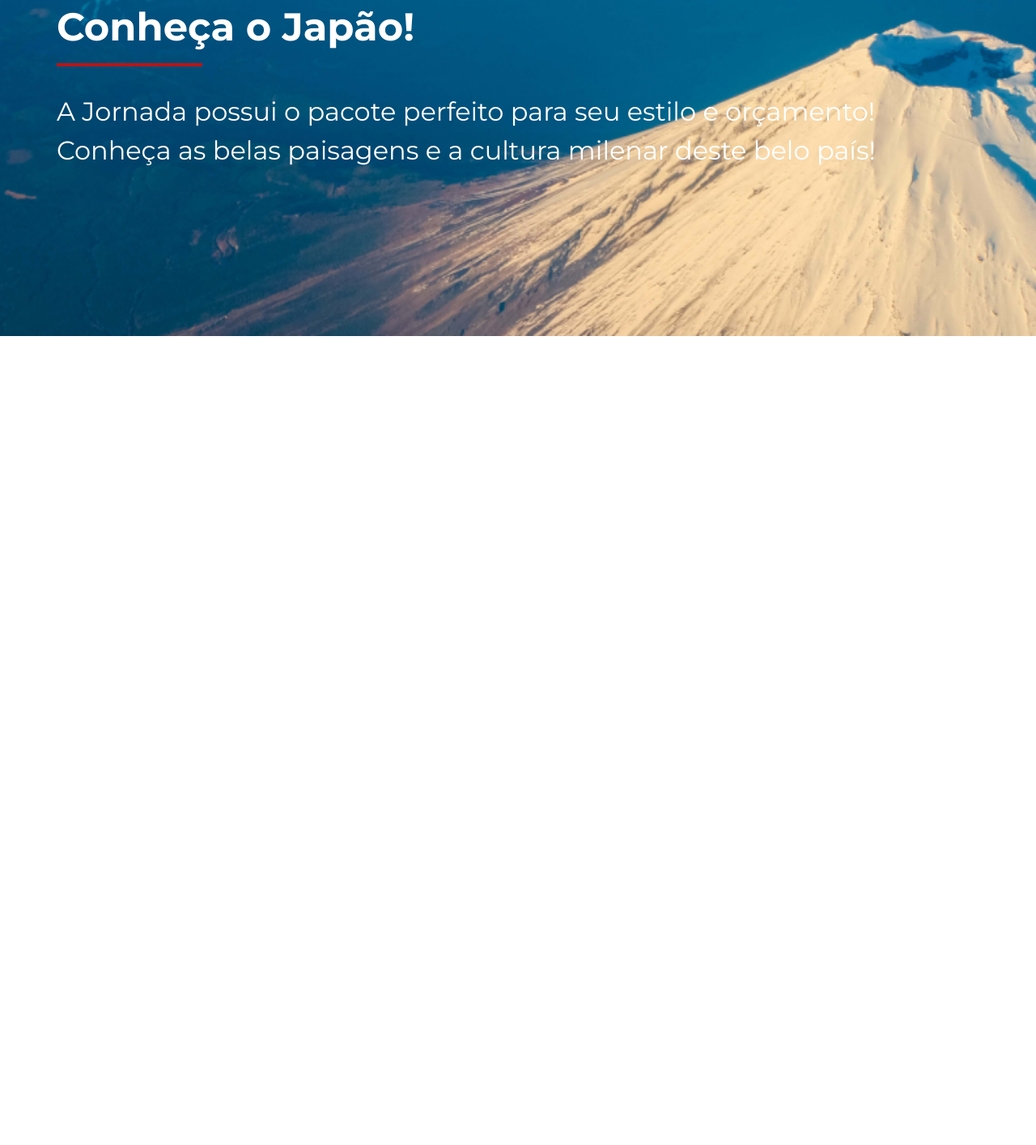
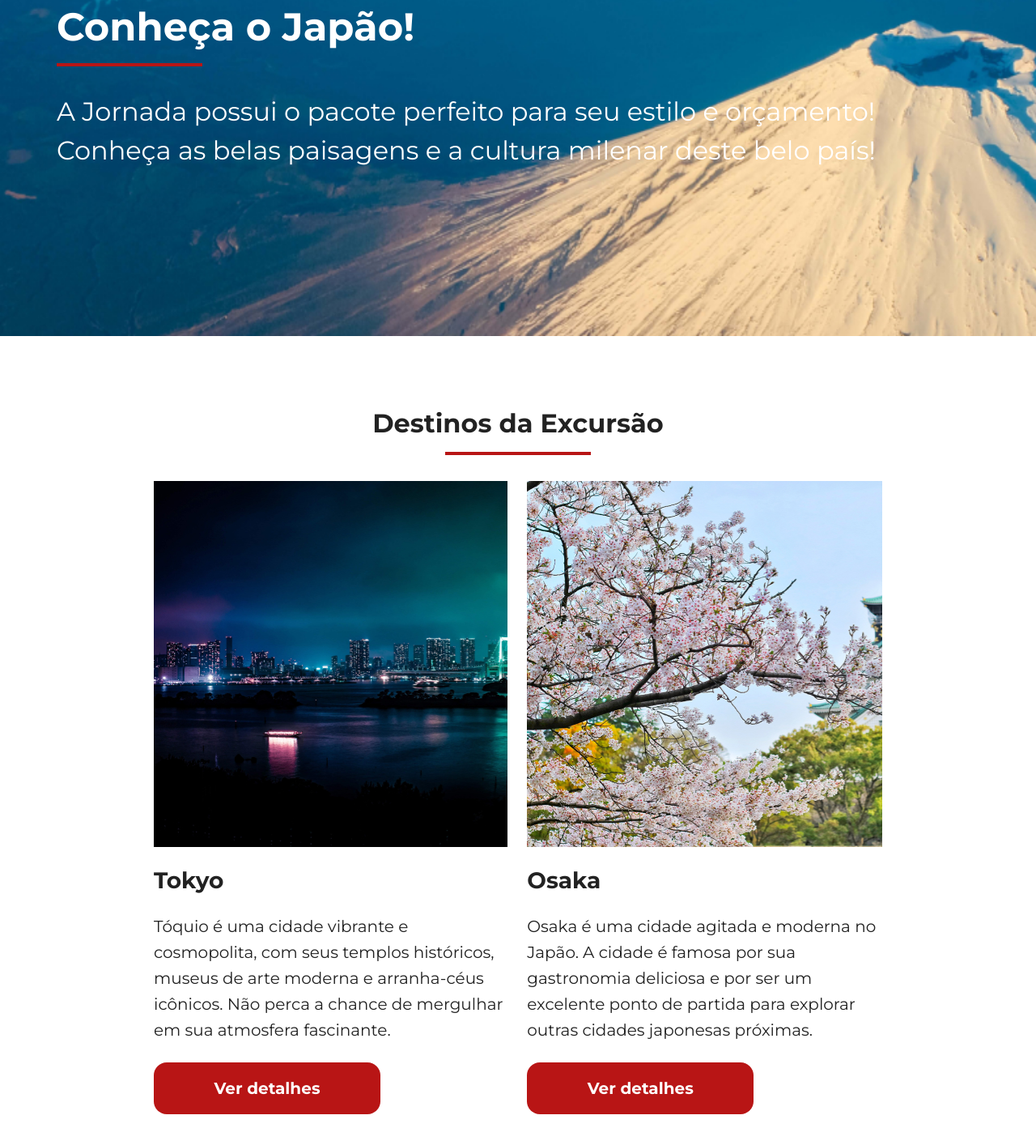
Before and after one commit to juliocreis/jornada-viagens, a plain HTML site: page pacotes.html in a window 1280 px wide. Shown: the part 342-1756 px from the top of the page at 81% size. Before the commit the page ends 800 px from the top, so only its background shows below. Drawn offline with Linux system fonts and the light colour scheme.

Commit message:
Cria estrutura da secao de destinos

```diff
--- a/css/hero.css
+++ b/css/hero.css
@@ -31,6 +31,7 @@
   background-position: center;
   padding: 85px 24px;
   box-sizing: border-box;
+  margin-bottom: 88px;
 }
 
 .hero-img-pacotes.monte h1 {
@@ -114,6 +115,7 @@
     background-size: cover;
     background-position: center;
     padding: 160px 742px 160px 120px;
+    margin-bottom: 104px;
   }
 
   .hero h2 {
--- a/pacotes.html
+++ b/pacotes.html
@@ -43,7 +43,11 @@
               >
             </li>
             <li>
-              <a href="contatos.html" target="_blank" title="Acessar Contatos" class="link"
+              <a
+                href="contatos.html"
+                target="_blank"
+                title="Acessar Contatos"
+                class="link"
                 >Contato</a
               >
             </li>
@@ -53,13 +57,67 @@
     </header>
 
     <main>
-        <section class="hero">
-            <div class="hero-img-pacotes monte">
-                <h1>Conheça o Japão!</h1>
-                <hr>
-                <p>A Jornada possui o pacote perfeito para seu estilo e orçamento! Conheça as belas paisagens e a  cultura milenar deste belo país!</p>
-            </div>
-        </section>
+      <section class="hero">
+        <div class="hero-img-pacotes monte">
+          <h1>Conheça o Japão!</h1>
+          <hr />
+          <p>
+            A Jornada possui o pacote perfeito para seu estilo e orçamento!
+            Conheça as belas paisagens e a cultura milenar deste belo país!
+          </p>
+        </div>
+      </section>
+
+      <section class="destinations">
+        <div class="section-title">
+          <h2>Destinos da Excursão</h2>
+          <hr />
+        </div>
+
+        <div class="destination-items">
+          <article class="item tokyo">
+            <header>
+              <div class="destination-img"></div>
+              <h3>Tokyo</h3>
+            </header>
+            <p>
+              Tóquio é uma cidade vibrante e cosmopolita, com seus templos
+              históricos, museus de arte moderna e arranha-céus icônicos. Não
+              perca a chance de mergulhar em sua atmosfera fascinante.
+            </p>
+            <footer>
+              <a
+                href="#"
+                class="button"
+                target="_blank"
+                title="Veja mais detalhes do destino Tokyo"
+                >Ver detalhes</a
+              >
+            </footer>
+          </article>
+
+          <article class="item osaka">
+            <header>
+              <div class="destination-img"></div>
+              <h3>Osaka</h3>
+            </header>
+            <p>
+              Osaka é uma cidade agitada e moderna no Japão. A cidade é famosa
+              por sua gastronomia deliciosa e por ser um excelente ponto de
+              partida para explorar outras cidades japonesas próximas.
+            </p>
+            <footer>
+              <a
+                href="#"
+                class="button"
+                target="_blank"
+                title="Veja mais detalhes do destino Osaka"
+                >Ver detalhes</a
+              >
+            </footer>
+          </article>
+        </div>
+      </section>
     </main>
   </body>
 </html>
```
